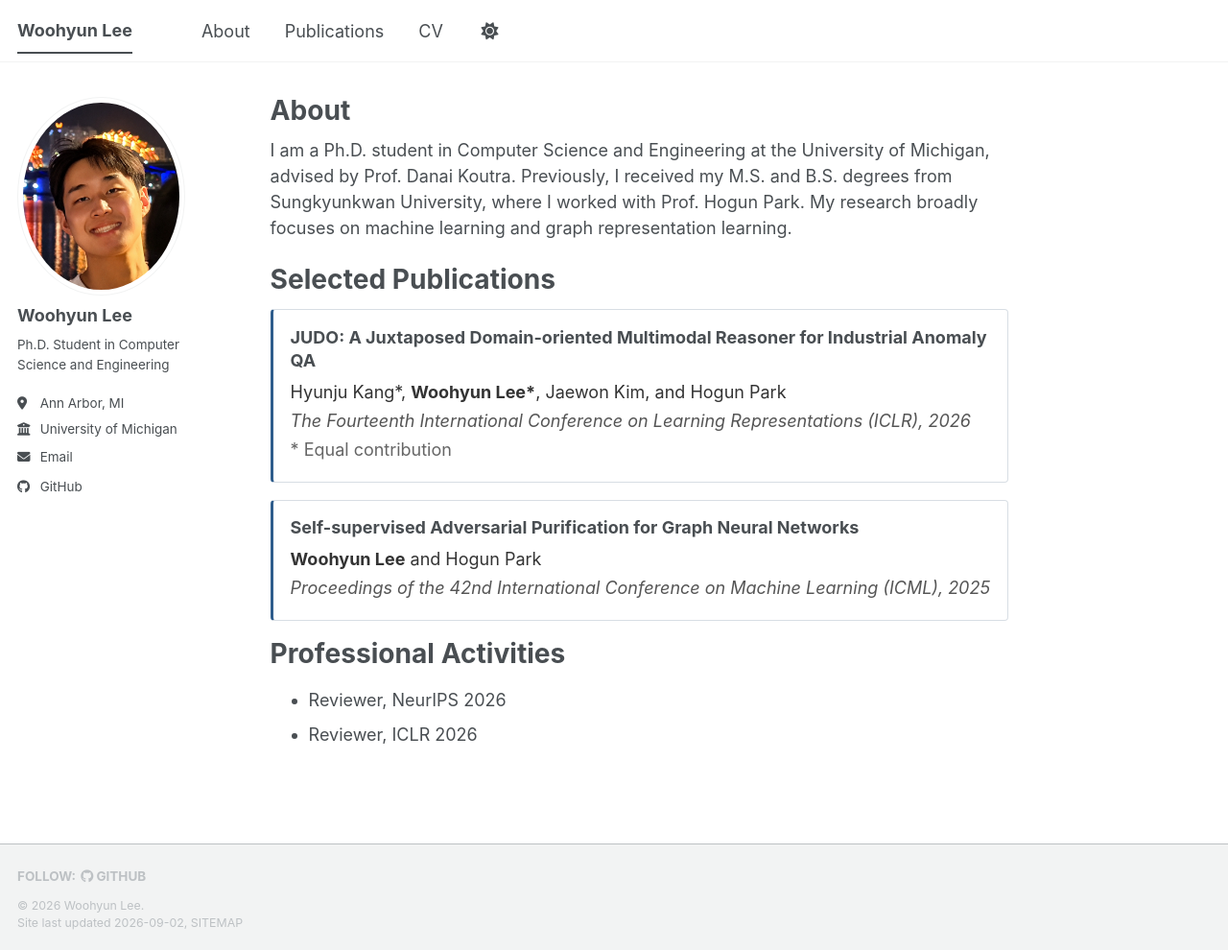
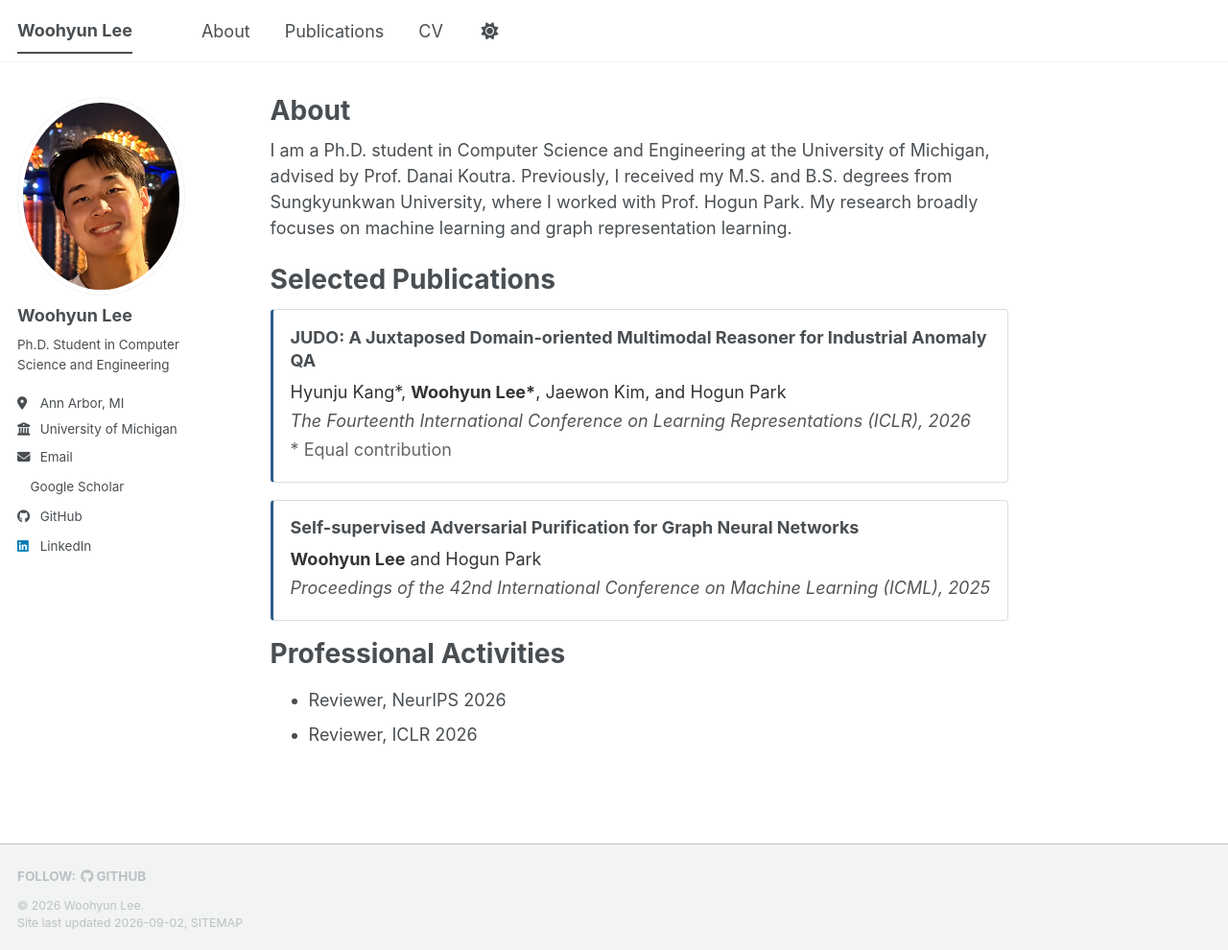
Before and after one commit to woodavid31/woodavid31.github.io, a Jekyll site: the page built from _pages/about.md, in a window 1280 px wide and 990 px high. Shown: the whole window at 96% size. Built offline with Jekyll 4.4.1, drawn with Linux system fonts in a browser that asks for light colours; a style sheet for code colours, icons or effects is not loaded; part of the change alters nothing that is shown.

Commit message:
Add academic profile links

```diff
--- a/_config.yml
+++ b/_config.yml
@@ -35,7 +35,7 @@ author:
   # Academic websites
   academia         : # URL
   arxiv            : # URL - Update with the correct link to your profile
-  googlescholar    :
+  googlescholar    : "https://scholar.google.co.uk/citations?user=EnP0Yf4AAAAJ&hl=ko"
   inspire-hep      : # URL
   impactstory      : # URL
   orcid            :
@@ -66,7 +66,7 @@ author:
   keybase          : # Username
   instagram        : # Username
   lastfm           : # Username
-  linkedin         : # Username
+  linkedin         : "woohyun-lee-318a87244"
   mastodon         : # URL
   medium           : # URL
   pinterest        : # Username
```
